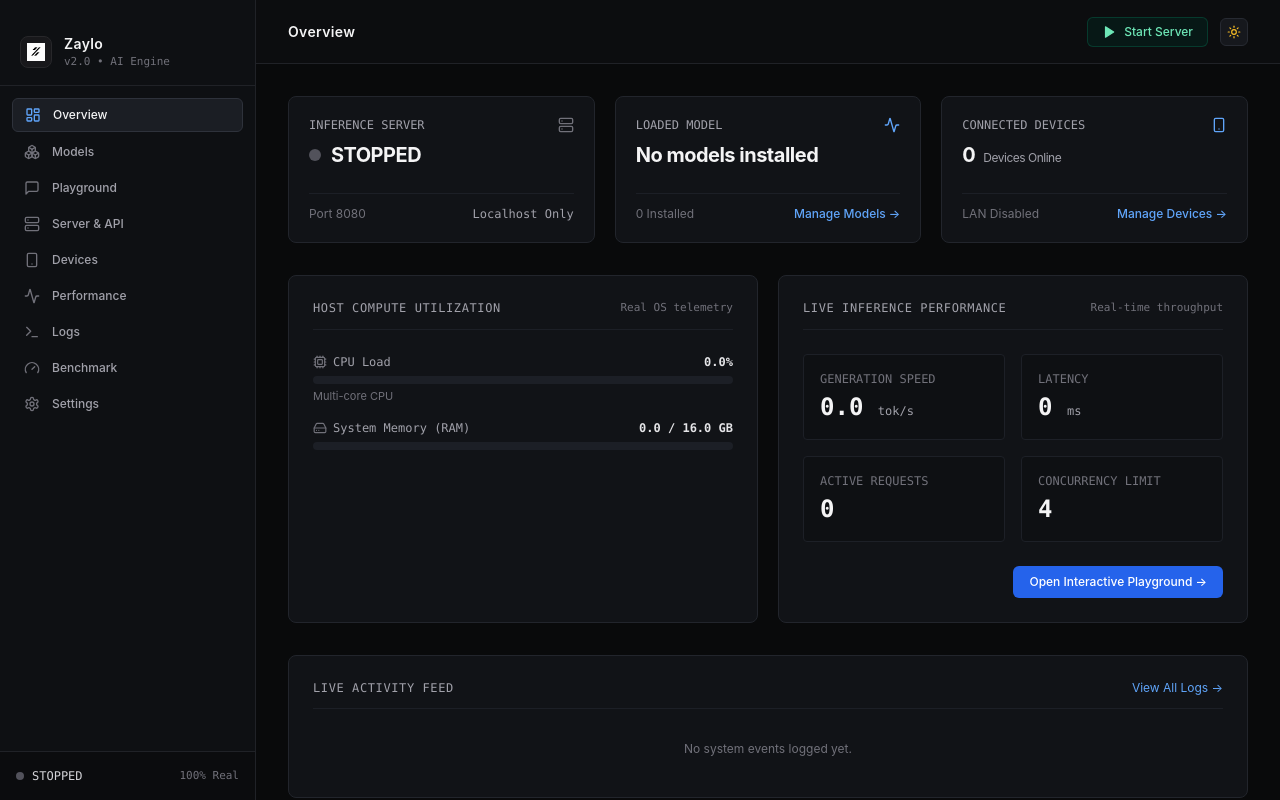
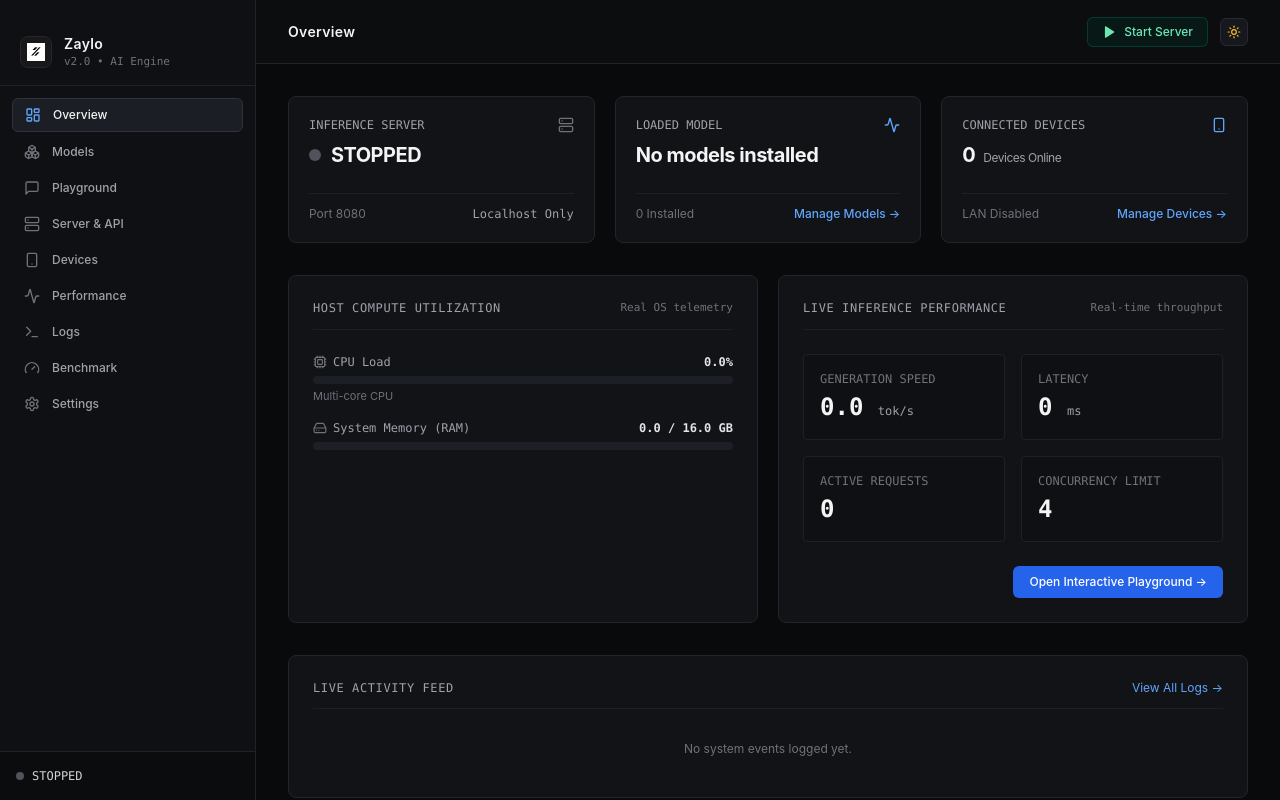
Before and after one commit to loftytechlabs/Zaylo, a React (Vite) app in the folder apps/desktop/: page / in a window 1280 px wide. Built offline with nearby package versions, Linux system fonts and the light colour scheme.

Commit message:
chore(sidebar): remove 100% Real status text from sidebar footer

```diff
--- a/apps/desktop/src/components/layout/Sidebar.tsx
+++ b/apps/desktop/src/components/layout/Sidebar.tsx
@@ -99,7 +99,6 @@
             />
             <span className="text-xs font-medium text-zinc-300 font-mono">{serverState}</span>
           </div>
-          <span className="text-[11px] text-zinc-500 font-mono">100% Real</span>
         </div>
       </div>
     </aside>
```
